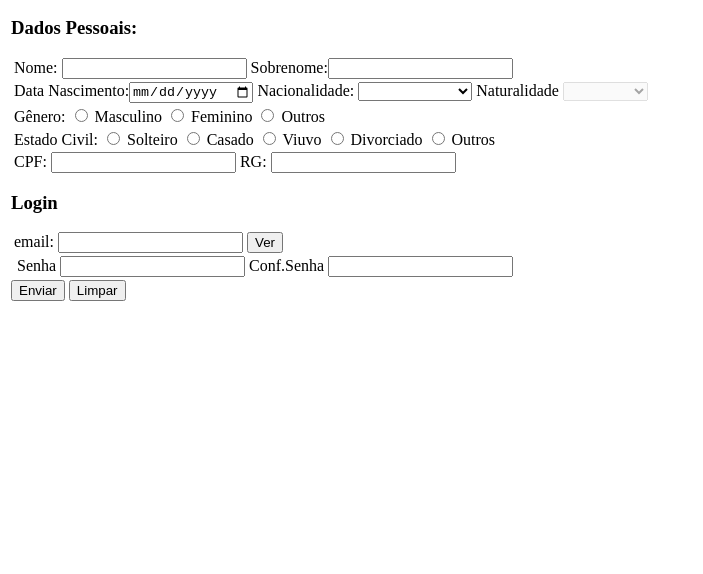
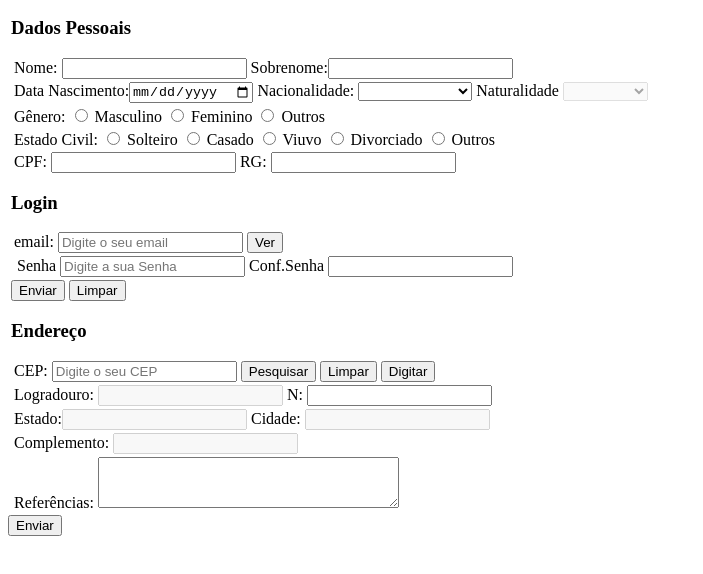
Before and after one commit to EricoBorgonove/of-web-5P-Not-2023-2, a plain HTML site: page pages/faleconosco.html in a window 1280 px wide. Shown: the part 86-660 px from the top of the page, without its empty margins (0-703 px from the left). Drawn offline with Linux system fonts and the light colour scheme.

Commit message:
aula do dia 29/08

```diff
--- /dev/null
+++ b/css/style.css
@@ -0,0 +1,21 @@
+*{ /*seletor de toda a página*/
+    font-size: 24px;
+}
+a{   /*seletor de tags*/
+    text-decoration: none;
+}
+
+.imagem{  /*seletor por classe*/
+    border: 2px solid black;
+}
+#texto{/*seletor id*/
+    font-size: 30px;
+    font-weight: 600;
+    color: blue;
+}
+nav{
+
+    background-color: chartreuse;
+    text-align: center;
+    height: 45px;
+}
--- a/pages/faleconosco.html
+++ b/pages/faleconosco.html
@@ -8,6 +8,9 @@
 
 </head>
 <style>
+    body{
+        min-height: 900px;
+    }
     div {
         margin: 3px;
     }
@@ -27,7 +30,7 @@
 
         <form action="">
             <div>
-                <h3>Dados Pessoais:</h3>
+                <h3>Dados Pessoais</h3>
                 <div>
                     <label for="">Nome:</label> <input type="text">
                     <label for="">Sobrenome:</label><input type="text">
@@ -62,11 +65,11 @@
                 </div>
                 <div>
                     <label for="">Estado Civil:</label>
-                    <input type="radio" name="" id=""> Solteiro
-                    <input type="radio" name="" id=""> Casado
-                    <input type="radio" name="" id=""> Viuvo
-                    <input type="radio" name="" id=""> Divorciado
-                    <input type="radio" name="" id=""> Outros
+                    <input type="radio" name="estado" id=""> Solteiro
+                    <input type="radio" name="estado" id=""> Casado
+                    <input type="radio" name="estado" id=""> Viuvo
+                    <input type="radio" name="estado" id=""> Divorciado
+                    <input type="radio" name="estado" id=""> Outros
                     <input type="text" hidden>
                 </div>
                 <div>
@@ -77,10 +80,10 @@
             <div>
                 <h3>Login</h3>
                 <div>
-                    <label for="">email:</label> <input type="email" required>
+                    <label for="">email:</label> <input type="email" required placeholder="Digite o seu email">
                     <button type="button" onclick="">Ver</button>
                     <div>
-                        <label for="">Senha</label> <input type="password" name="" id="" required>
+                        <label for="">Senha</label> <input type="password" name="" id="" required placeholder="Digite a sua Senha">
                         <label for="">Conf.Senha</label> <input type="password" name="" id="" required>
                     </div>
                 </div>
@@ -89,6 +92,34 @@
                 <button type="submit">Enviar</button>
                 <button type="reset">Limpar</button>
             </div>
+        </form>
+        <form action="">
+            <div>
+                <h3>Endereço</h3>
+                <div>
+                    <label for="">CEP: </label> <input type="text" placeholder="Digite o seu CEP">
+                    <button type="button">Pesquisar</button>
+                    <button type="reset">Limpar</button>
+                    <button type="button">Digitar</button>
+                </div>
+                <div>
+                    <label for="">Logradouro:</label> <input type="text" disabled> <label for="">N:</label> <input type="text" name="" id="">
+                </div>
+                <div>
+                    <label for="">Estado:</label><input type="text" disabled> <label for="">Cidade:</label> <input type="text" name="" id="" disabled>
+                </div>
+                <div>
+                    <label for="">Complemento: </label> <input type="text" disabled>
+                </div>
+                <div>
+                    <label for="">Referências: </label><textarea name="" id="" cols="35" rows="3"></textarea>
+                </div>
+            </div>
+
+            <button type="submit">Enviar</button>
+
+
+
         </form>
     </main>
 
```
Also changed, not shown: index.html (+5 -3 lines), pages/listatarefas.html (+1 -0 lines), 1 other file.
